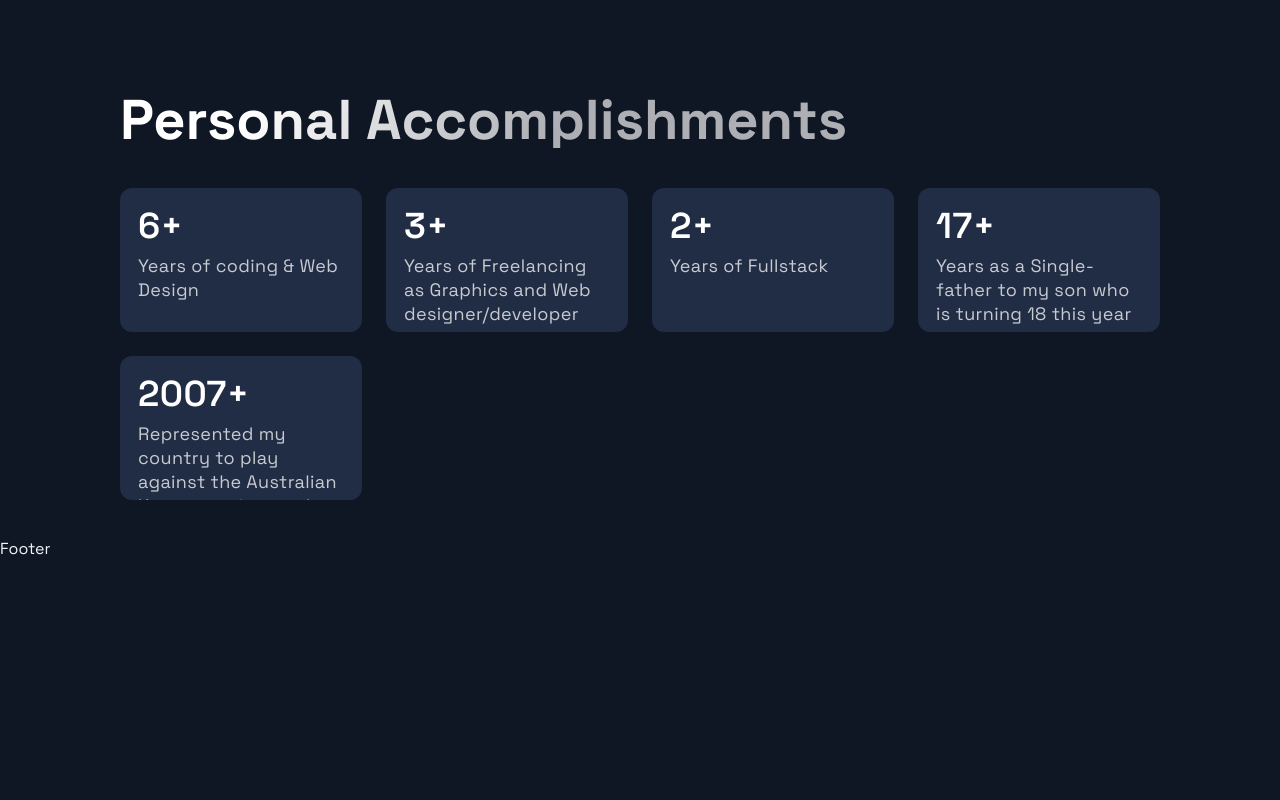
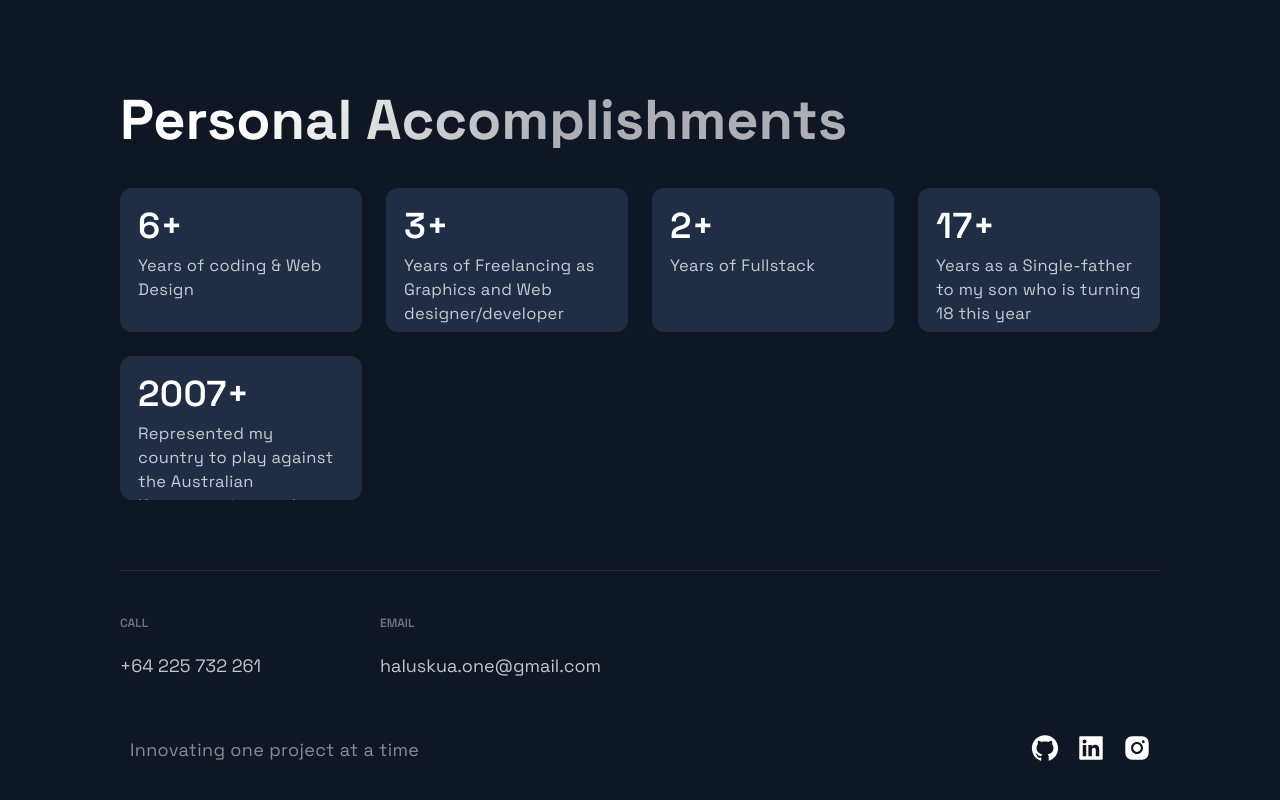
Before and after one commit to haluskua/Personal_Portfolio, a Next.js app: page / in a window 1280 px wide. Shown: the part 3168-3968 px from the top of the page. Before the commit the page ends 3727 px from the top, so only its background shows below. Built offline with nearby package versions, Linux system fonts and the light colour scheme.

Commit message:
added Footer files with scroll bar hidden feature added

```diff
--- a/src/components/Acomplishments/AcomplishmentsStyles.js
+++ b/src/components/Acomplishments/AcomplishmentsStyles.js
@@ -68,7 +68,7 @@ export const BoxNum = styled.h5`
 export const BoxText = styled.p`
   font-style: normal;
   font-weight: normal;
-  font-size: 18px;
+  font-size: 1.65rem;
   line-height: 24px;
   letter-spacing: 0.02em;
   color: rgba(255, 255, 255, 0.75);
--- a/src/components/Footer/Footer.js
+++ b/src/components/Footer/Footer.js
@@ -1,14 +1,51 @@
-import React from 'react';
-import { AiFillGithub, AiFillInstagram, AiFillLinkedin } from 'react-icons/ai';
+import React from "react";
+import { AiFillGithub, AiFillInstagram, AiFillLinkedin } from "react-icons/ai";
 
-import { SocialIcons } from '../Header/HeaderStyles';
-import { CompanyContainer, FooterWrapper, LinkColumn, LinkItem, LinkList, LinkTitle, Slogan, SocialContainer, SocialIconsContainer } from './FooterStyles';
+import { SocialIcons } from "../Header/HeaderStyles";
+import {
+  CompanyContainer,
+  FooterWrapper,
+  LinkColumn,
+  LinkItem,
+  LinkList,
+  LinkTitle,
+  Slogan,
+  SocialContainer,
+  SocialIconsContainer,
+} from "./FooterStyles";
 
 const Footer = () => {
   return (
-    <div>
-      Footer
-    </div>
+    <FooterWrapper>
+      <LinkList>
+        <LinkColumn>
+          <LinkTitle>Call</LinkTitle>
+          <LinkItem href="tel:022-573-336-1">+64 225 732 261</LinkItem>
+        </LinkColumn>
+        <LinkColumn>
+          <LinkTitle>Email</LinkTitle>
+          <LinkItem href="mailto:haluskua.one@Gmail.com">
+            haluskua.one@gmail.com
+          </LinkItem>
+        </LinkColumn>
+      </LinkList>
+      <SocialIconsContainer>
+        <CompanyContainer>
+          <Slogan>Innovating one project at a time</Slogan>
+        </CompanyContainer>
+        <SocialContainer>
+          <SocialIcons href="https://github.com">
+            <AiFillGithub size="3rem" />
+          </SocialIcons>
+          <SocialIcons href="https://linkedin.com">
+            <AiFillLinkedin size="3rem" />
+          </SocialIcons>
+          <SocialIcons href="https://instagram.com">
+            <AiFillInstagram size="3rem" />
+          </SocialIcons>
+        </SocialContainer>
+      </SocialIconsContainer>
+    </FooterWrapper>
   );
 };
 
--- a/src/components/Projects/ProjectsStyles.js
+++ b/src/components/Projects/ProjectsStyles.js
@@ -17,7 +17,7 @@ export const GridContainer = styled.section`
   @media ${(props) => props.theme.breakpoints.sm} {
     display: flex;
     flex-direction: column;
-    padding: 2rem;
+    padding: 1.5rem;
     padding-bottom: 0;
   }
 `;
--- a/src/styles/globals.js
+++ b/src/styles/globals.js
@@ -1,5 +1,5 @@
-import { createGlobalStyle } from 'styled-components';
-import { normalize } from 'styled-normalize';
+import { createGlobalStyle } from "styled-components";
+import { normalize } from "styled-normalize";
 
 const GlobalStyles = createGlobalStyle`
   ${normalize};
@@ -9,21 +9,25 @@ const GlobalStyles = createGlobalStyle`
     margin: 0;
     padding: 0;
   }
+  ::-webkit-scrollbar {
+  display: none;
+}
+
   html {
     font-size: 62.5%;
     scroll-behavior: smooth;
 
   }
   body {
-    font-family: ${props => props.theme.fonts.main};
+    font-family: ${(props) => props.theme.fonts.main};
     font-size: 1.6rem;
-    background: ${props => props.theme.colors.background1};
-    color: ${props => props.theme.colors.primary1};
+    background: ${(props) => props.theme.colors.background1};
+    color: ${(props) => props.theme.colors.primary1};
     cursor: default;
 
   }
   h1,h2,h3,h4,h5,h6,button {
-    font-family: ${props => props.theme.fonts.title};
+    font-family: ${(props) => props.theme.fonts.title};
   }
   a {
     text-decoration: none;
```
